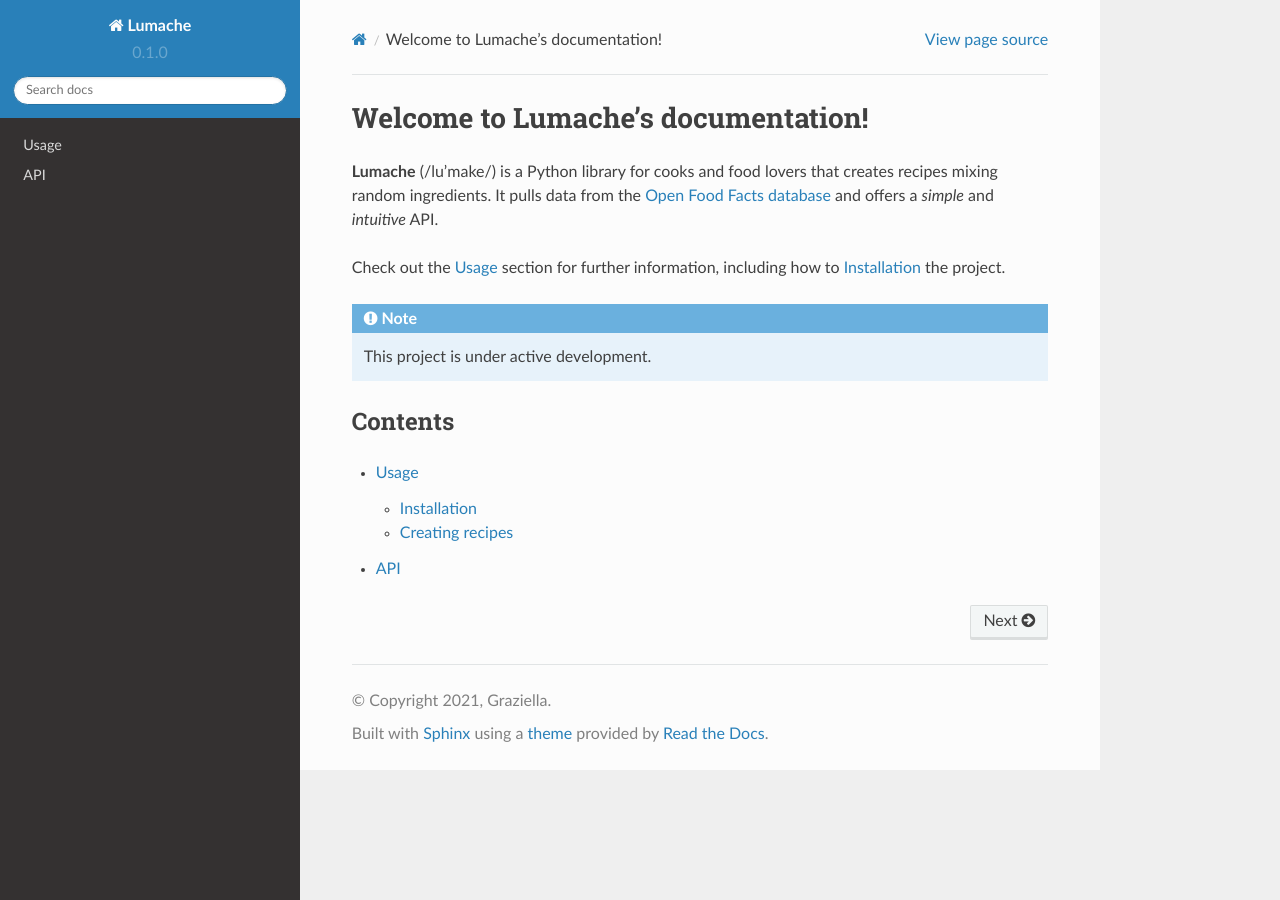
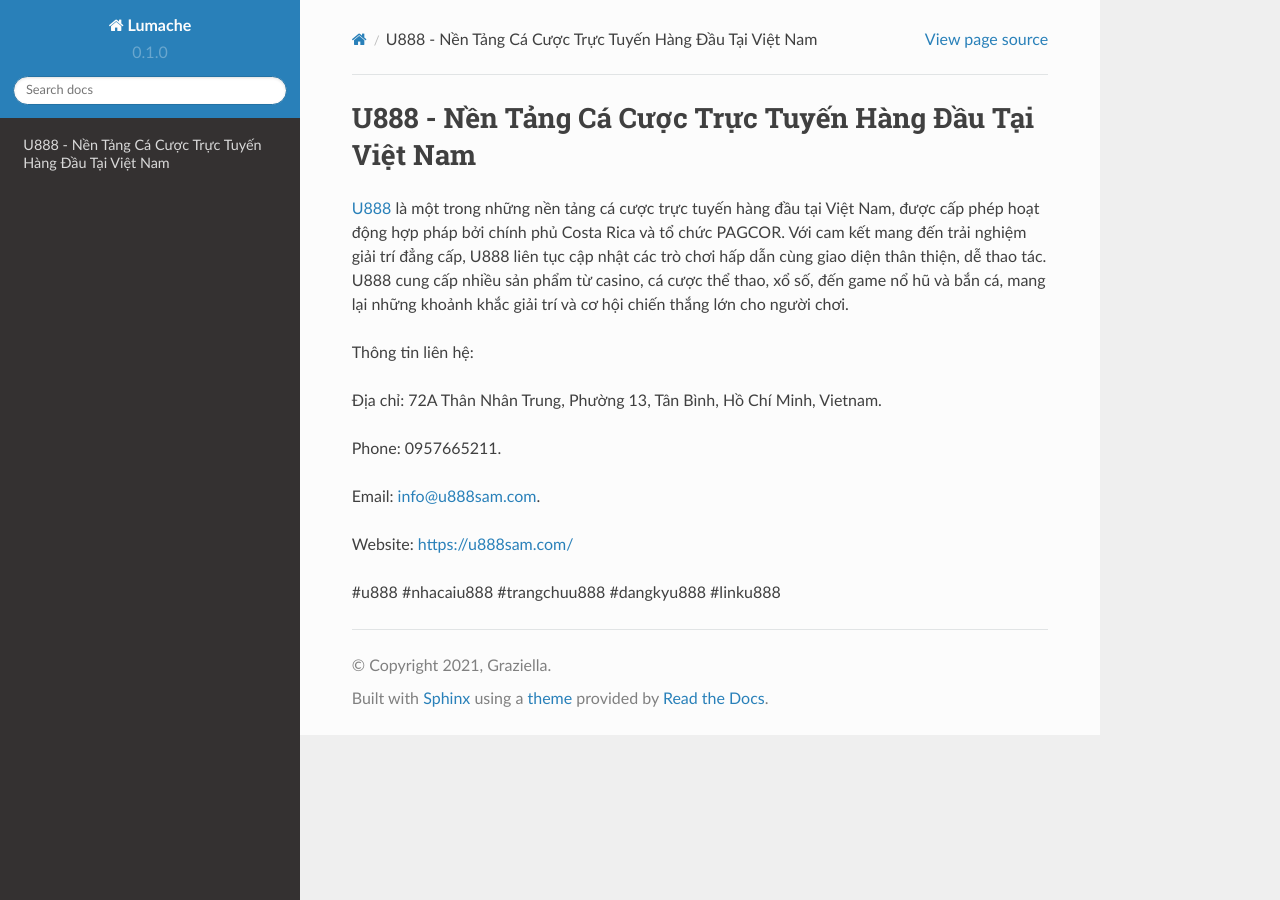
Before and after one commit to luongchanvien962/u888samcom, a Sphinx documentation site: the page built from docs/source/index.rst, in a window 1280 px wide. Built offline with Sphinx 7.4.7 and the Read the Docs theme 2.0.0, drawn with Linux system fonts in a browser that asks for light colours.

Commit message:
Update index.rst

```diff
--- a/docs/source/index.rst
+++ b/docs/source/index.rst
@@ -1,22 +1,16 @@
-Welcome to Lumache's documentation!
+U888 - Nền Tảng Cá Cược Trực Tuyến Hàng Đầu Tại Việt Nam
 ===================================
 
-**Lumache** (/lu'make/) is a Python library for cooks and food lovers
-that creates recipes mixing random ingredients.
-It pulls data from the `Open Food Facts database <https://world.openfoodfacts.org/>`_
-and offers a *simple* and *intuitive* API.
+`U888 <https://u888sam.com/>`_ là một trong những nền tảng cá cược trực tuyến hàng đầu tại Việt Nam, được cấp phép hoạt động hợp pháp bởi chính phủ Costa Rica và tổ chức PAGCOR. Với cam kết mang đến trải nghiệm giải trí đẳng cấp, U888 liên tục cập nhật các trò chơi hấp dẫn cùng giao diện thân thiện, dễ thao tác. U888 cung cấp nhiều sản phẩm từ casino, cá cược thể thao, xổ số, đến game nổ hũ và bắn cá, mang lại những khoảnh khắc giải trí và cơ hội chiến thắng lớn cho người chơi.
 
-Check out the :doc:`usage` section for further information, including
-how to :ref:`installation` the project.
+Thông tin liên hệ:
 
-.. note::
+Địa chỉ: 72A Thân Nhân Trung, Phường 13, Tân Bình, Hồ Chí Minh, Vietnam.
 
-   This project is under active development.
+Phone: 0957665211.
 
-Contents
---------
+Email: info@u888sam.com.
 
-.. toctree::
+Website: https://u888sam.com/
 
-   usage
-   api
+#u888 #nhacaiu888 #trangchuu888 #dangkyu888 #linku888
```
